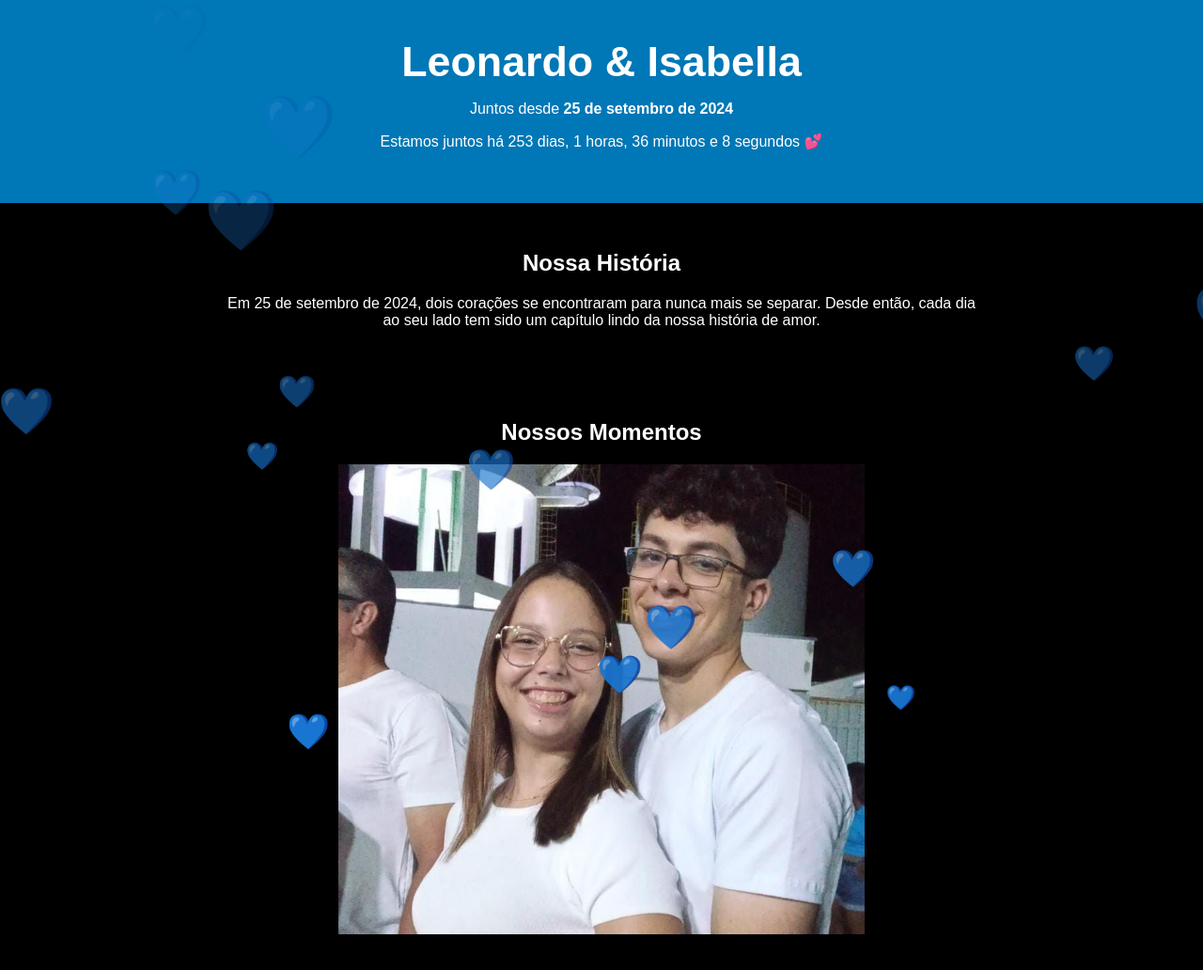
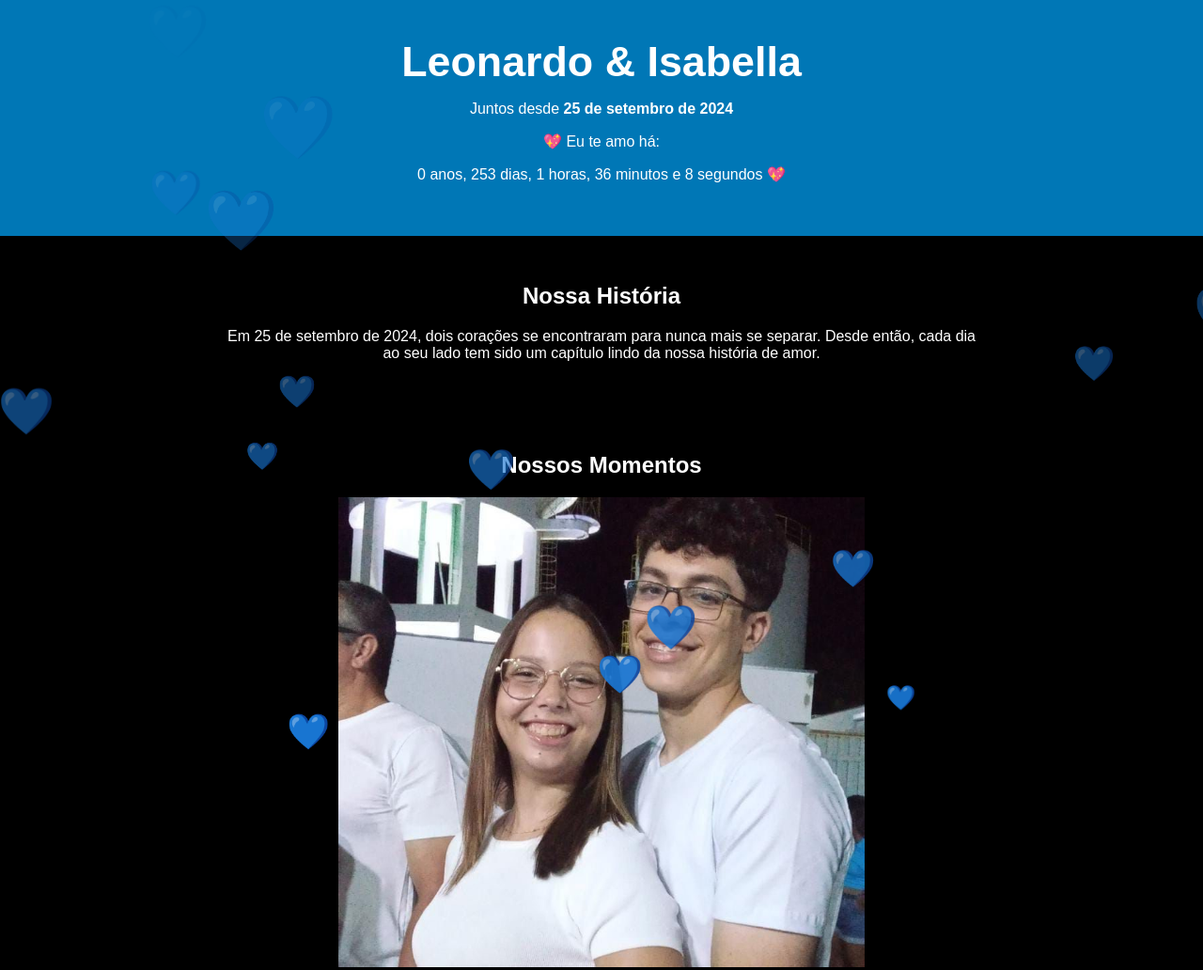
Before and after one commit to HeavyLeveling/surpresa, a plain HTML site: page index.html in a window 1280 px wide. Shown: the top 1032 px of the page at 94% size. Drawn offline with Linux system fonts and the light colour scheme.

Commit message:
index.html

```diff
--- a/index.html
+++ b/index.html
@@ -10,6 +10,8 @@
     <header>
         <h1>Leonardo & Isabella</h1>
         <p>Juntos desde <strong>25 de setembro de 2024</strong></p>
+
+        <div id="frase-amor">💖 Eu te amo há: </div>
         <p id="contador-dias"></p>
     </header>
 
@@ -84,23 +86,24 @@
     </footer>
 
     <script>
-        const dataInicio = new Date(2024, 8, 25); // Setembro = 8
+    const dataInicio = new Date(2024, 8, 25); // Setembro = 8 (começa do 0)
 
     function atualizarContador() {
         const agora = new Date();
         const diff = agora - dataInicio;
 
-            const dias = Math.floor(diff / (1000 * 60 * 60 * 24));
+        const anos = Math.floor(diff / (1000 * 60 * 60 * 24 * 365.25));
+        const dias = Math.floor((diff / (1000 * 60 * 60 * 24)) % 365.25);
         const horas = Math.floor((diff / (1000 * 60 * 60)) % 24);
         const minutos = Math.floor((diff / (1000 * 60)) % 60);
         const segundos = Math.floor((diff / 1000) % 60);
 
         document.getElementById("contador-dias").textContent =
-                `Estamos juntos há ${dias} dias, ${horas} horas, ${minutos} minutos e ${segundos} segundos 💕`;
+            `${anos} anos, ${dias} dias, ${horas} horas, ${minutos} minutos e ${segundos} segundos 💖`;
     }
 
     setInterval(atualizarContador, 1000);
-        atualizarContador(); // atualizar logo que carregar
+    atualizarContador();
 </script>
 
     <script>
@@ -143,3 +146,7 @@ setInterval(() => {
 
 </body>
 </html>
+
+
+</body>
+</html>
```
Lines whose indentation alone changed are shown as unchanged.
